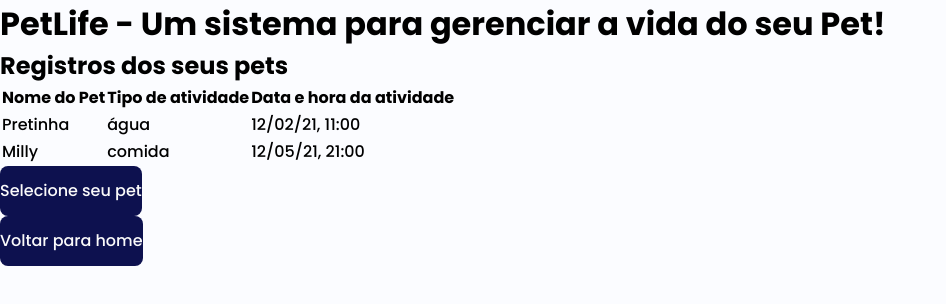
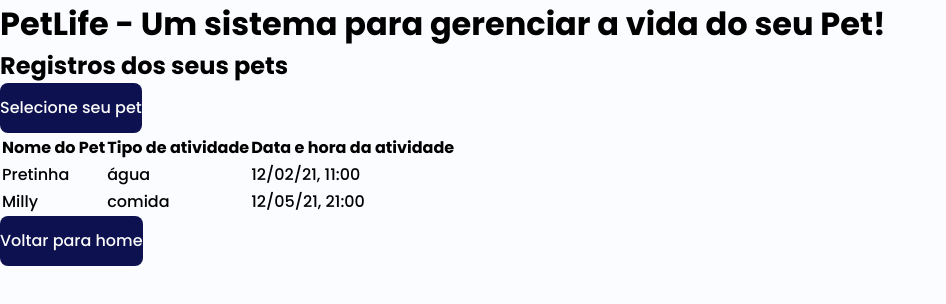
Before and after one commit to paulolemosfn/PetLife, a Next.js app: page /activities in a window 1280 px wide. Shown: the top 304 px of the page, without its empty margins (0-946 px from the left). Built offline with nearby package versions, Linux system fonts and the light colour scheme.

Commit message:
corrigindo posicionamento do botao pagina de atividades

```diff
--- a/pages/activities/index.js
+++ b/pages/activities/index.js
@@ -24,6 +24,9 @@ function ActivitiesPage() {
     <div>
 
       <h2>Registros dos seus pets</h2>
+      <Link href="/activities/select">
+      <button>Selecione seu pet</button>
+      </Link>
       <table>
         <thead>
           <tr>
@@ -46,9 +49,6 @@ function ActivitiesPage() {
         </tbody>
 
       </table>
-      <Link href="/activities/select">
-      <button>Selecione seu pet</button>
-      </Link>
       <Link href="/home">
         <button>Voltar para home</button>
       </Link>
```
